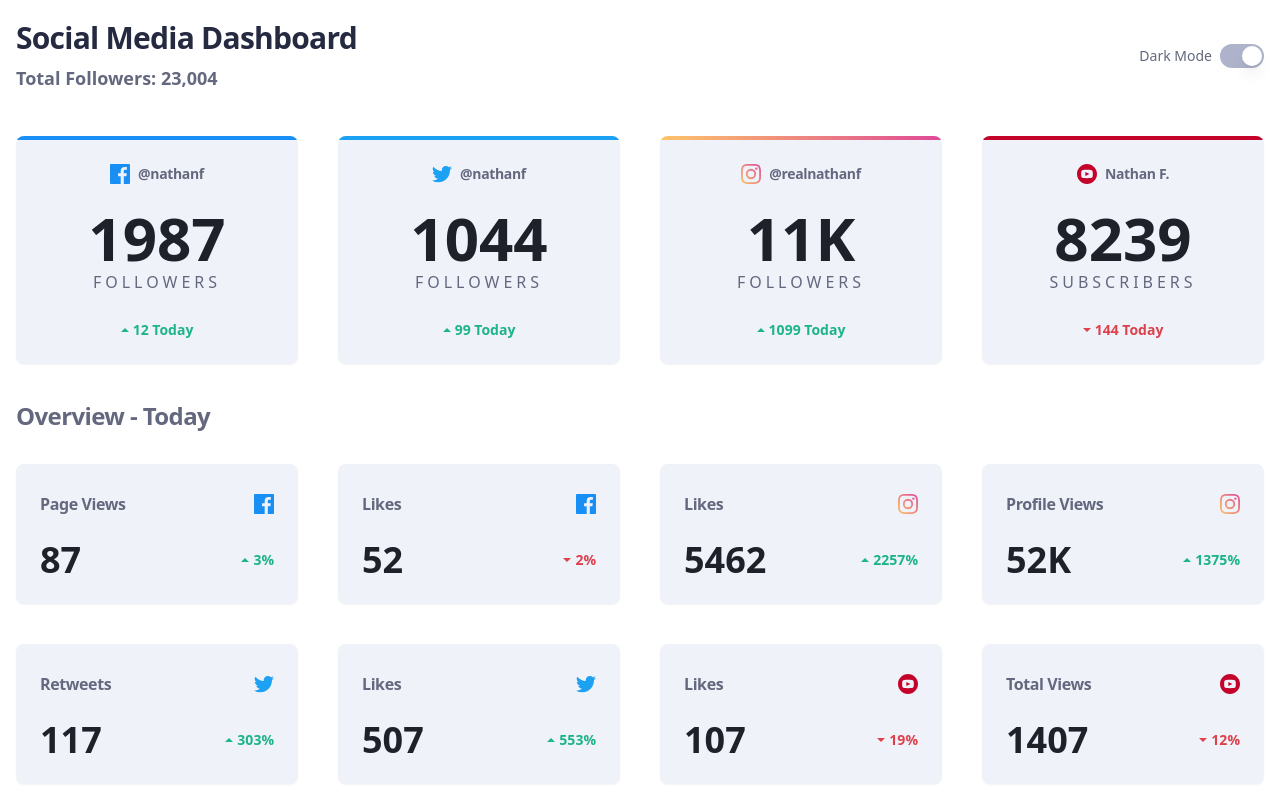
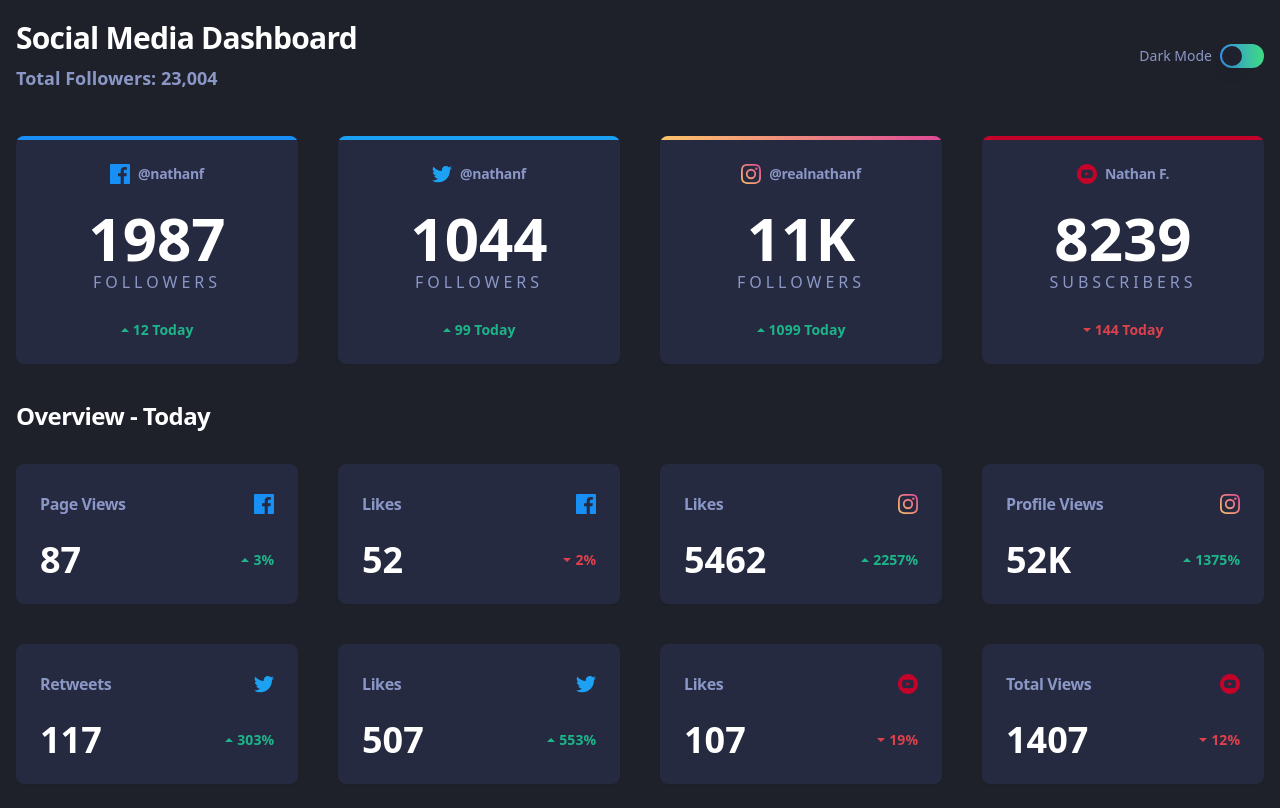
Before and after one commit to NahuelEF/social-media-dashboard, a React (Vite) app: page / in a window 1280 px wide. Built offline with nearby package versions, Linux system fonts and the light colour scheme.

Commit message:
add: color switch theme function

```diff
--- a/src/App.tsx
+++ b/src/App.tsx
@@ -15,6 +15,7 @@ import {
   UpIcon,
   YoutubeIcon,
 } from "./assets/icons";
+import { useTheme } from "./components/theme-provider";
 import { SocialMedia, userStats } from "./data/userStats";
 import { cn } from "./lib/utils";
 
@@ -79,21 +80,33 @@ const ValueTrend = ({ value, text, format }: ValueTrendProps) => {
 
 function App() {
   const { social_media, overview_today } = userStats;
+  const { theme, setTheme } = useTheme();
+
+  const isDark = theme === "dark";
+
+  const toggleTheme = () => {
+    const newTheme = isDark ? "light" : "dark";
+    setTheme(newTheme);
+  };
 
   return (
-    <div className="container mx-auto h-screen bg-white px-4 text-subdued-blue">
-      <header className="flex items-center justify-between py-5">
-        <div>
-          <h1 className="pb-2 text-3xl font-semibold tracking-tight text-dark-blue first:mt-0">
+    <div className="container mx-auto h-full px-4 text-subdued-blue dark:text-muted-blue">
+      <header className="items-center justify-between py-5 sm:flex">
+        <div className="mb-4 border-b border-gray pb-8 dark:border-muted-blue sm:mb-0 sm:border-b-0 sm:pb-0">
+          <h1 className="pb-2 text-3xl font-semibold tracking-tight text-dark-blue first:mt-0 dark:text-white">
             Social Media Dashboard
           </h1>
           <p className="text-lg font-semibold">
             Total Followers: {sumFollowers(userStats.social_media)}
           </p>
         </div>
-        <div className="flex items-center space-x-2">
+        <div className="flex items-center justify-between sm:space-x-2">
           <Label htmlFor="dark-mode">Dark Mode</Label>
-          <Switch id="dark-mode" />
+          <Switch
+            id="dark-mode"
+            checked={isDark}
+            onCheckedChange={toggleTheme}
+          />
         </div>
       </header>
       <main className="space-y-9 py-6 leading-7">
@@ -113,7 +126,7 @@ function App() {
                 </CardHeader>
                 <CardContent>
                   <p className="uppercase tracking-[.25em]">
-                    <strong className="block text-6xl font-bold tracking-normal text-charcoal">
+                    <strong className="block text-6xl font-bold tracking-normal text-charcoal dark:text-white">
                       {formatNumberCompact(followers_count)}
                     </strong>
                     {platform == "youtube" ? "Subscribers" : "Followers"}
@@ -128,7 +141,7 @@ function App() {
         </section>
 
         <section>
-          <h2 className="mb-8 scroll-m-20 text-2xl font-semibold tracking-tight">
+          <h2 className="mb-8 scroll-m-20 text-2xl font-semibold tracking-tight dark:text-white">
             Overview - Today
           </h2>
           <div className="grid grid-cols-1 place-content-center gap-10 sm:grid-cols-2 lg:grid-cols-4">
@@ -144,7 +157,7 @@ function App() {
                     </i>
                   </CardHeader>
                   <CardContent className="flex content-center justify-between">
-                    <strong className="text-4xl text-charcoal">
+                    <strong className="text-4xl text-charcoal dark:text-white">
                       {formatNumberCompact(interaction)}
                     </strong>
                     <ValueTrend value={percentage_change} format="percent" />
--- /dev/null
+++ b/src/components/theme-provider.tsx
@@ -0,0 +1,73 @@
+import { createContext, useContext, useEffect, useState } from "react";
+
+type Theme = "dark" | "light" | "system";
+
+interface ThemeProviderProps {
+  children: React.ReactNode;
+  defaultTheme?: Theme;
+  storageKey?: string;
+}
+
+interface ThemeProviderState {
+  theme: Theme;
+  setTheme: (theme: Theme) => void;
+}
+
+const initialState: ThemeProviderState = {
+  theme: "system",
+  setTheme: () => null,
+};
+
+const ThemeProviderContext = createContext<ThemeProviderState>(initialState);
+
+export const ThemeProvider = ({
+  children,
+  defaultTheme = "system",
+  storageKey = "vite-ui-theme",
+  ...props
+}: ThemeProviderProps) => {
+  const [theme, setTheme] = useState<Theme>(
+    () => (localStorage.getItem(storageKey) as Theme) || defaultTheme,
+  );
+
+  useEffect(() => {
+    const root = window.document.documentElement;
+
+    root.classList.remove("light", "dark");
+
+    if (theme === "system") {
+      const systemTheme = window.matchMedia("(prefers-color-scheme: dark)")
+        .matches
+        ? "dark"
+        : "light";
+
+      root.classList.add(systemTheme);
+      return;
+    }
+
+    root.classList.add(theme);
+  }, [theme]);
+
+  const value = {
+    theme,
+    setTheme: (theme: Theme) => {
+      localStorage.setItem(storageKey, theme);
+      setTheme(theme);
+    },
+  };
+
+  return (
+    <ThemeProviderContext.Provider {...props} value={value}>
+      {children}
+    </ThemeProviderContext.Provider>
+  );
+};
+
+export const useTheme = () => {
+  const context = useContext(ThemeProviderContext);
+
+  if (context === undefined)
+    throw new Error("useTheme must be used within a ThemeProvider");
+
+  return context;
+};
--- a/src/components/ui/card.tsx
+++ b/src/components/ui/card.tsx
@@ -12,6 +12,7 @@ const card = cva(
     "before:block",
     "before:h-1",
     "before:w-full",
+    "dark:bg-dark-blue",
   ],
   {
     variants: {
--- a/src/components/ui/switch.tsx
+++ b/src/components/ui/switch.tsx
@@ -17,7 +17,7 @@ const Switch = React.forwardRef<
   >
     <SwitchPrimitives.Thumb
       className={cn(
-        "pointer-events-none block h-5 w-5 rounded-full bg-white shadow-lg ring-0 transition-transform data-[state=checked]:translate-x-0 data-[state=unchecked]:translate-x-5",
+        "pointer-events-none block h-5 w-5 rounded-full bg-white shadow-lg ring-0 transition-transform data-[state=checked]:translate-x-0 data-[state=unchecked]:translate-x-5 dark:bg-navy",
       )}
     />
   </SwitchPrimitives.Root>
--- a/src/index.css
+++ b/src/index.css
@@ -1,3 +1,16 @@
 @tailwind base;
 @tailwind components;
 @tailwind utilities;
+
+@layer base {
+  html {
+    scrollbar-color: theme(colors.charcoal) theme(colors.transparent);
+    scrollbar-width: thin;
+    background-color: theme(colors.white);
+  }
+
+  .dark {
+    scrollbar-color: theme(colors.white) theme(colors.transparent);
+    background-color: theme(colors.charcoal);
+  }
+}
--- a/src/main.tsx
+++ b/src/main.tsx
@@ -1,10 +1,13 @@
-import { StrictMode } from 'react'
-import { createRoot } from 'react-dom/client'
-import App from './App.tsx'
-import './index.css'
+import { StrictMode } from "react";
+import { createRoot } from "react-dom/client";
+import App from "./App.tsx";
+import { ThemeProvider } from "./components/theme-provider.tsx";
+import "./index.css";
 
-createRoot(document.getElementById('root')!).render(
+createRoot(document.getElementById("root")!).render(
   <StrictMode>
-    <App />
+    <ThemeProvider defaultTheme="dark" storageKey="vite-ui-theme">
+      <App />
+    </ThemeProvider>
   </StrictMode>,
-)
+);
```
